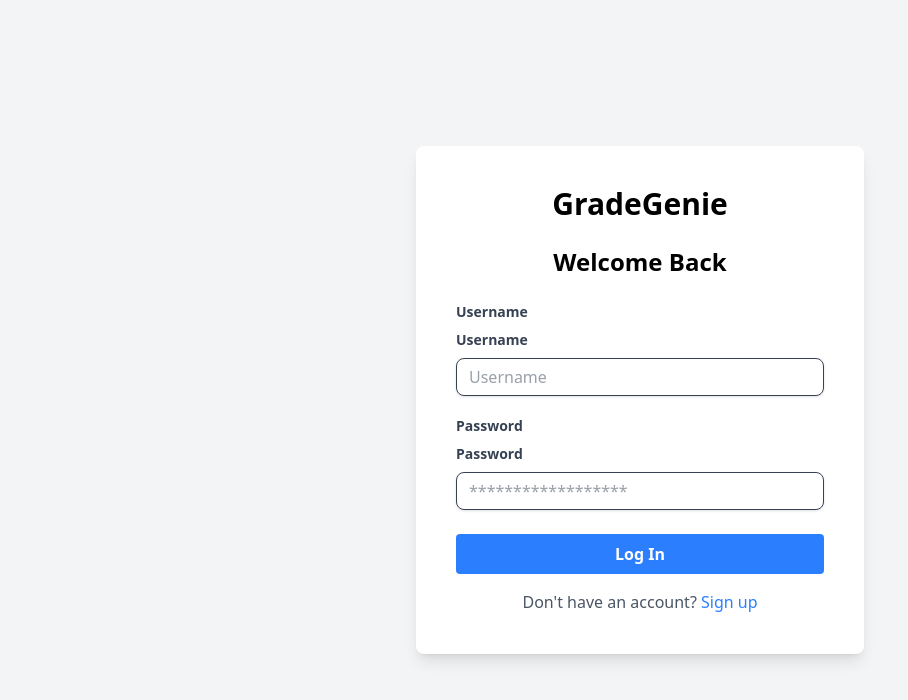
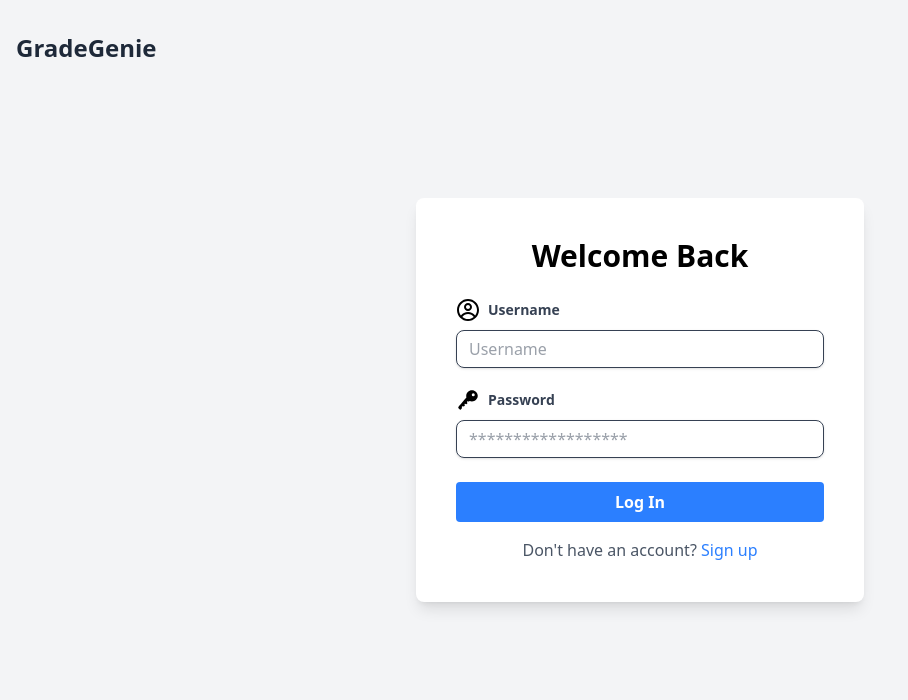
Before and after one commit to TheCurryGuy/GradeGenie, a React (Vite) app in the folder Client/: page /signin in a window 1280 px wide. Shown: the top 700 px of the page, without its empty margins (0-908 px from the left). Built offline with nearby package versions, Linux system fonts and the light colour scheme.

Commit message:
added icons to the signin page

```diff
--- a/Client/package.json
+++ b/Client/package.json
@@ -15,6 +15,7 @@
     "framer-motion": "^12.4.10",
     "react": "^19.0.0",
     "react-dom": "^19.0.0",
+    "react-icons": "^5.5.0",
     "react-router-dom": "^7.3.0",
     "tailwindcss": "^4.0.9"
   },
--- a/Client/src/Pages/Login.tsx
+++ b/Client/src/Pages/Login.tsx
@@ -3,6 +3,8 @@ import { useRef } from "react";
 import axios from "axios";
 import { useNavigate } from "react-router-dom";
 import Input from "../Components/Input";
+import { CgProfile } from "react-icons/cg";
+import { IoKey } from "react-icons/io5";
 const Login: React.FC = () => {
   const usernameRef = useRef<HTMLInputElement>(null);
   const passwordRef = useRef<HTMLInputElement>(null);
@@ -37,28 +39,32 @@ const Login: React.FC = () => {
     }
   }
   return (
-    <div className="flex items-center justify-center min-h-screen bg-gray-100 px-4 sm:px-15 lg:px-8">
+    <div className="flex items-center justify-center min-h-screen bg-gray-100 px-4 sm:px-15 lg:px-8 relative">
+    <h2 className="absolute top-0 left-4 text-xl sm:text-2xl md:text-2xl font-bold mt-8 mr-8 text-gray-800">GradeGenie</h2>
+
       <div className="bg-white p-4  sm:p-28 md:p-10 rounded-lg shadow-lg w-full max-w-md ">
-        <h2 className="text-xl sm:text-2xl md:text-3xl font-bold mb-4 sm:mb-6 text-center">GradeGenie</h2>
-        <h3 className="text-lg sm:text-xl md:text-2xl font-bold mb-4 sm:mb-6 text-center">Welcome Back</h3>
+
+        <h3 className="text-lg sm:text-xl md:text-3xl font-bold mb-4 sm:mb-6 text-center">Welcome Back</h3>
 
         <div className="mb-4">
-          <label className="block text-gray-700 text-sm font-bold mb-2" htmlFor="username">
-            Username
-          </label>
+          <div className="block text-gray-700 text-sm font-bold mb-2 flex items-center" >
+            <CgProfile className= "text-black text-2xl mr-2"/>
+             Username
+          </div>
           <Input
-            label="Username"
+            label=""
             type="text"
             placeholder="Username"
             inputRef={usernameRef}
           />
         </div>
         <div className="mb-6">
-          <label className="block text-gray-700 text-sm font-bold mb-2" htmlFor="password">
+          <div className="block text-gray-700 text-sm font-bold mb-2 flex items-center">
+            <IoKey className= "text-black text-2xl mr-2"/>
             Password
-          </label>
+          </div>
           <Input
-            label="Password"
+            label=""
             type="password"
             placeholder="******************"
             inputRef={passwordRef}
```
Also changed, not shown: 1 other file (tests, documents, lock files or other folders).
